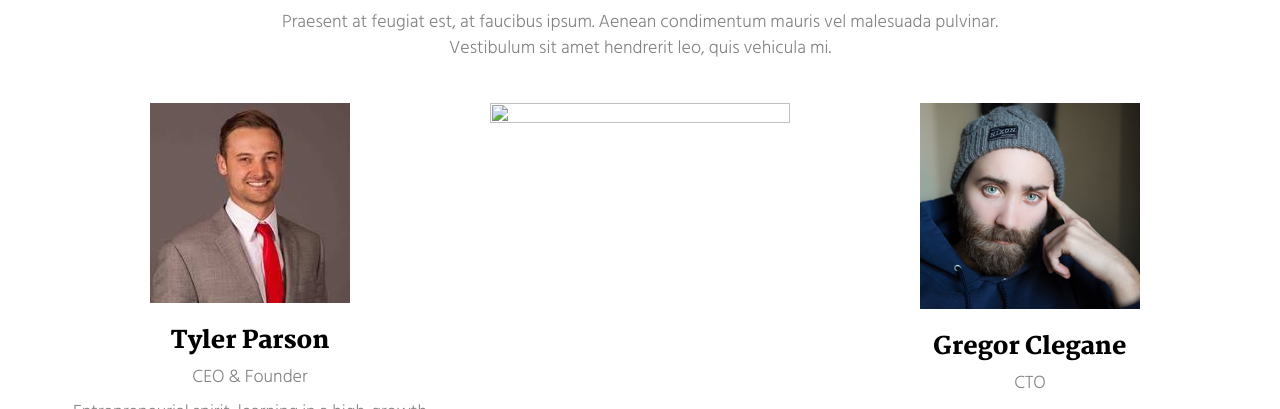
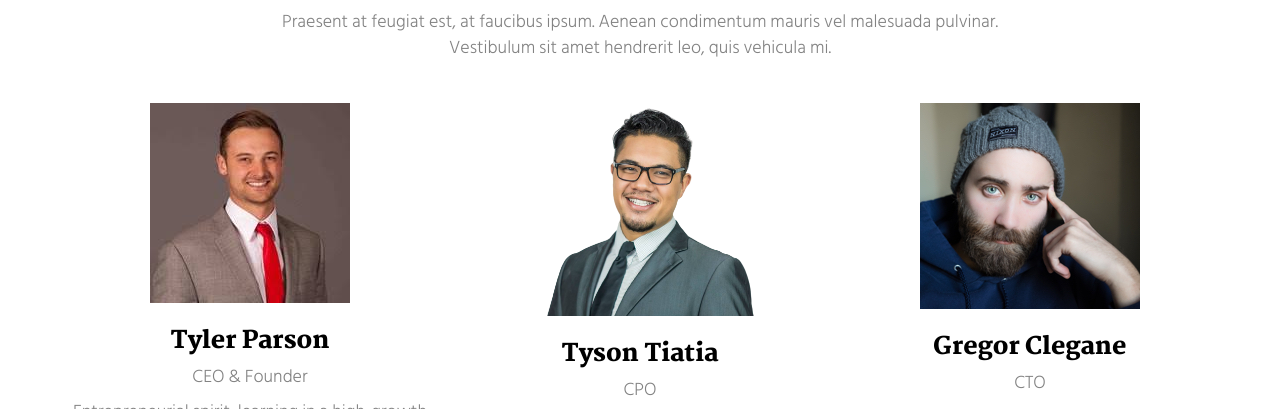
Before and after one commit to tysontiatia/HomeWork, a plain HTML site: page index.html in a window 1280 px wide. Shown: the part 2067-2476 px from the top of the page. Drawn offline with Linux system fonts and the light colour scheme; files whose address does not match are found by name.

Commit message:
Update index.html

```diff
--- a/index.html
+++ b/index.html
@@ -213,7 +213,7 @@
         </div>
 
         <div class="col-xs-12 col-md-4">
-          <img src="./assets/images/tyson-profile-photo-removebg-preview.png" alt="" class="reveal img-responsive reveal-content image-center" width="300px" height="300px" border="5px solid #000000">
+          <img src="images/tyson-profile-photo-removebg-preview.png" alt="" class="reveal img-responsive reveal-content image-center" width="300px" height="300px" border="5px solid #000000">
           <h3>Tyson Tiatia</h3>
           <h4>CPO</h4>
           <p>Bad ass and awesome motha trucka. Tyson has 28 years of being a cool cat and loves creating amazing products to solve modern day problems in 2020! AKA Tyler's Daddy! #LCK</p>
```
